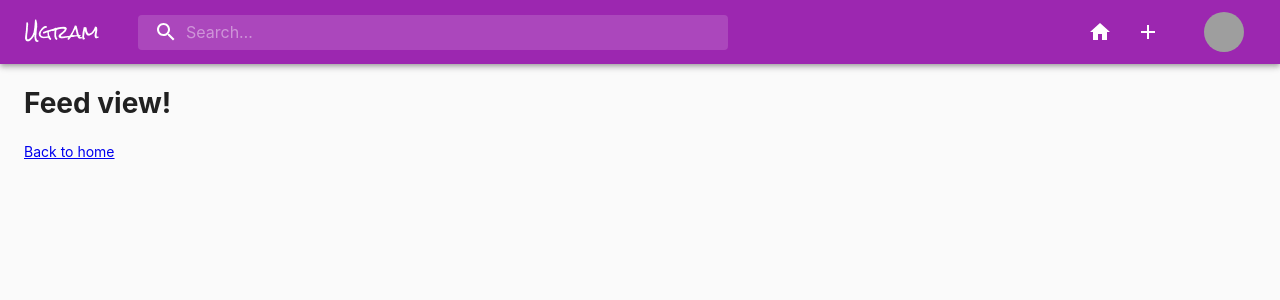
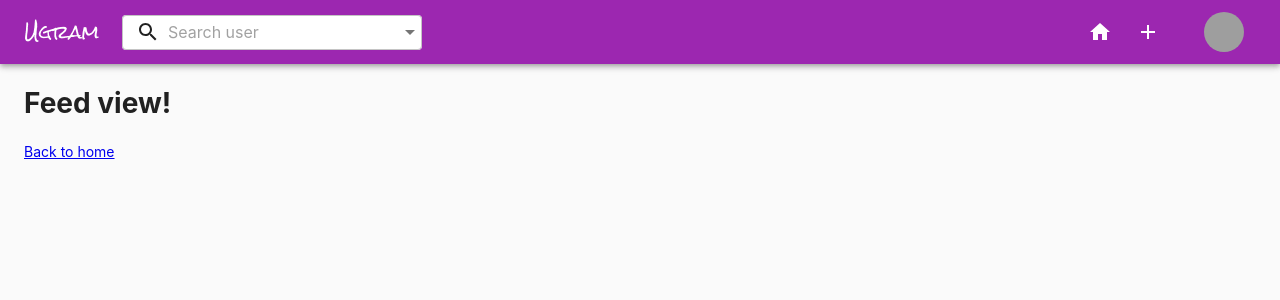
Before and after one commit to fabien-roy/glo-3112-project, a React (Create React App) app in the folder frontend/: page /posts in a window 1280 px wide. Shown: the top 300 px of the page. Built offline with nearby package versions, Linux system fonts and the light colour scheme; grey boxes are pictures that could not be loaded.

Commit message:
search & user list dropdown proto

```diff
--- a/frontend/package.json
+++ b/frontend/package.json
@@ -10,6 +10,7 @@
     "@material-ui/lab": "^4.0.0-alpha.57",
     "@material-ui/styles": "^4.11.3",
     "@wojtekmaj/enzyme-adapter-react-17": "^0.4.1",
+    "cross-fetch": "^3.0.6",
     "react": "^17.0.1",
     "react-dom": "^17.0.1",
     "react-router-dom": "^5.2.0",
@@ -54,7 +55,6 @@
     "eslint-plugin-react": "^7.20.0",
     "eslint-plugin-react-hooks": "^4",
     "expect": "^26.6.2",
-    "history": "^5.0.0",
     "husky": "^4.3.8",
     "lint-staged": "^10.5.4",
     "prettier": "^2.2.1"
--- a/frontend/src/components/MobileBar.tsx
+++ b/frontend/src/components/MobileBar.tsx
@@ -44,7 +44,6 @@
   const showNotification = false;
   const classes = useStyles();
 
-  // TODO : Use UserAvatar
   return (
     <>
       <CssBaseline />
--- a/frontend/src/components/Navigation.tsx
+++ b/frontend/src/components/Navigation.tsx
@@ -78,7 +78,6 @@
     getUser();
   }, []);
 
-  // TODO : Use UserAvatar
   return (
     <div className={classes.grow}>
       <AppBar position="static">
--- a/frontend/src/components/SearchBar.tsx
+++ b/frontend/src/components/SearchBar.tsx
@@ -1,68 +1,113 @@
+import fetch from 'cross-fetch';
+import { makeStyles } from '@material-ui/core/styles';
 import React from 'react';
-import { fade, makeStyles } from '@material-ui/core/styles';
-import InputBase from '@material-ui/core/InputBase';
+import TextField from '@material-ui/core/TextField';
+import Autocomplete from '@material-ui/lab/Autocomplete';
+import CircularProgress from '@material-ui/core/CircularProgress';
+import { InputAdornment } from '@material-ui/core';
 import SearchIcon from '@material-ui/icons/Search';
 
+interface CountryType {
+  name: string;
+}
+
 const useStyles = makeStyles((theme) => ({
-  grow: {
-    flexGrow: 1,
-  },
-  search: {
-    position: 'relative',
-    borderRadius: theme.shape.borderRadius,
-    backgroundColor: fade(theme.palette.common.white, 0.15),
-    '&:hover': {
-      backgroundColor: fade(theme.palette.common.white, 0.25),
-    },
-    marginRight: theme.spacing(2),
-    marginLeft: 0,
-    width: '100%',
-    [theme.breakpoints.up('sm')]: {
-      marginLeft: theme.spacing(3),
-      width: 'auto',
-    },
-  },
-  searchIcon: {
-    padding: theme.spacing(0, 2),
-    height: '100%',
-    position: 'absolute',
-    pointerEvents: 'none',
-    display: 'flex',
-    alignItems: 'center',
-    justifyContent: 'center',
-  },
-  inputRoot: {
-    color: 'inherit',
-  },
-  inputInput: {
-    padding: theme.spacing(1, 1, 1, 0),
-    paddingLeft: `calc(1em + ${theme.spacing(4)}px)`,
-    transition: theme.transitions.create('width'),
-    width: '100%',
-    [theme.breakpoints.up('md')]: {
-      width: '20ch',
-    },
+  input: {
+    backgroundColor: 'white',
+    height: '35px',
   },
 }));
 
-export const SearchBar = () => {
+function sleep(delay = 0) {
+  return new Promise((resolve) => {
+    setTimeout(resolve, delay);
+  });
+}
+
+export function SearchBar() {
   const classes = useStyles();
+  const [open, setOpen] = React.useState(false);
+  const [options, setOptions] = React.useState<CountryType[]>([]);
+  const loading = open && options.length === 0;
+
+  React.useEffect(() => {
+    let active = true;
+
+    if (!loading) {
+      return undefined;
+    }
+
+    (async () => {
+      const response = await fetch(
+        'https://country.register.gov.uk/records.json?page-size=5000'
+      );
+      await sleep(1e3); // For demo purposes.
+      const countries = await response.json();
+
+      if (active) {
+        setOptions(
+          Object.keys(countries).map(
+            (key) => countries[key].item[0]
+          ) as CountryType[]
+        );
+      }
+    })();
+
+    return () => {
+      active = false;
+    };
+  }, [loading]);
+
+  React.useEffect(() => {
+    if (!open) {
+      setOptions([]);
+    }
+  }, [open]);
 
   return (
-    <div className={classes.grow}>
-      <div className={classes.search}>
-        <div className={classes.searchIcon}>
-          <SearchIcon />
-        </div>
-        <InputBase
-          placeholder="Search…"
-          classes={{
-            root: classes.inputRoot,
-            input: classes.inputInput,
+    <Autocomplete
+      id="asynchronous-demo"
+      style={{ width: 300 }}
+      open={open}
+      onOpen={() => {
+        setOpen(true);
+      }}
+      onClose={() => {
+        setOpen(false);
+      }}
+      getOptionSelected={(option, value) => option.name === value.name}
+      getOptionLabel={(option) => option.name}
+      options={options}
+      loading={loading}
+      renderInput={(params) => (
+        <TextField
+          {...params}
+          id="outlined-full-width"
+          style={{ margin: 8 }}
+          placeholder="Search user"
+          fullWidth
+          margin="normal"
+          InputLabelProps={{}}
+          variant="outlined"
+          InputProps={{
+            ...params.InputProps,
+            endAdornment: (
+              <>
+                {loading ? (
+                  <CircularProgress color="inherit" size={20} />
+                ) : null}
+                {params.InputProps.endAdornment}
+              </>
+            ),
+            className: classes.input,
+            startAdornment: (
+              <InputAdornment position="start">
+                <SearchIcon />
+              </InputAdornment>
+            ),
           }}
-          inputProps={{ 'aria-label': 'search' }}
         />
-      </div>
-    </div>
+      )}
+    />
   );
-};
+}
```
Also changed, not shown: 1 other file (tests, documents, lock files or other folders).
